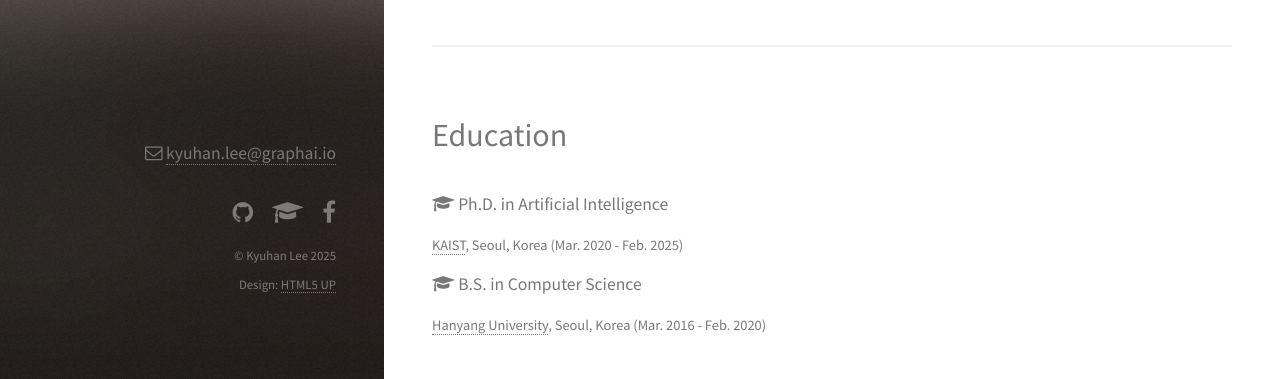
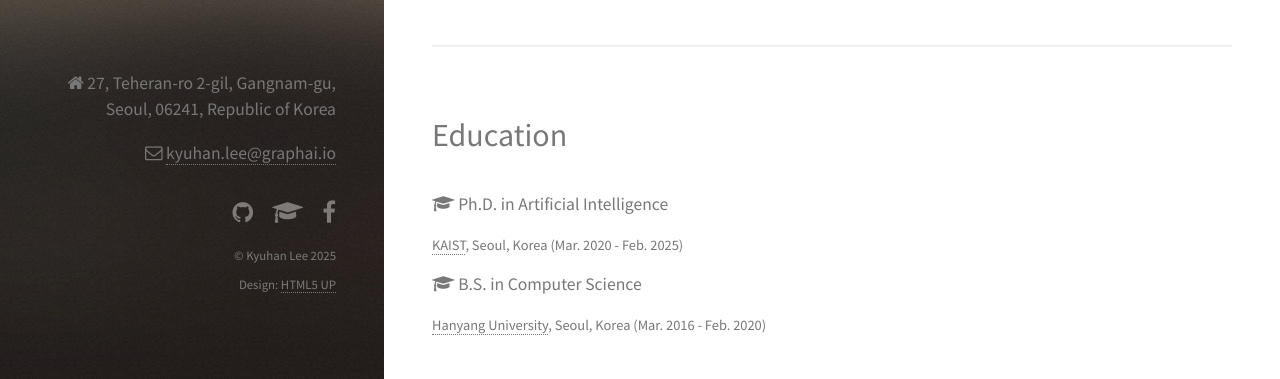
Before and after one commit to KyuhanLee/KyuhanLee.github.io, a plain HTML site: page index.html in a window 1280 px wide. Shown: the part 421-800 px from the top of the page. Drawn offline with Linux system fonts and the light colour scheme.

Commit message:
Update index.html

```diff
--- a/index.html
+++ b/index.html
@@ -229,8 +229,8 @@
 		<!-- Footer -->
 			<footer id="footer">
 				<ul class="labeled-icons">
-					<!-- <h4 class="title"><i class="icon fa-home"></i> 85, Hoegi-ro, Dongdaemun-gu Seoul, 02455, Korea</h4>
-					<h4 class="title"><i class="icon fa-mobile"></i>  +82 - 2 - 958 - 3915</h4> -->
+					<h4 class="title"><i class="icon fa-home"></i> 27, Teheran-ro 2-gil, Gangnam-gu, Seoul, 06241, Republic of Korea</h4>
+					<!-- <h4 class="title"><i class="icon fa-mobile"></i>  +82 - 2 - 958 - 3915</h4> -->
 					<h4 class="title"><i class="icon fa-envelope-o"></i>  <a href="mailto:kyuhan.lee@graphai.io">kyuhan.lee@graphai.io</a></h4>
 				</ul>
 				<ul class="icons">
```
